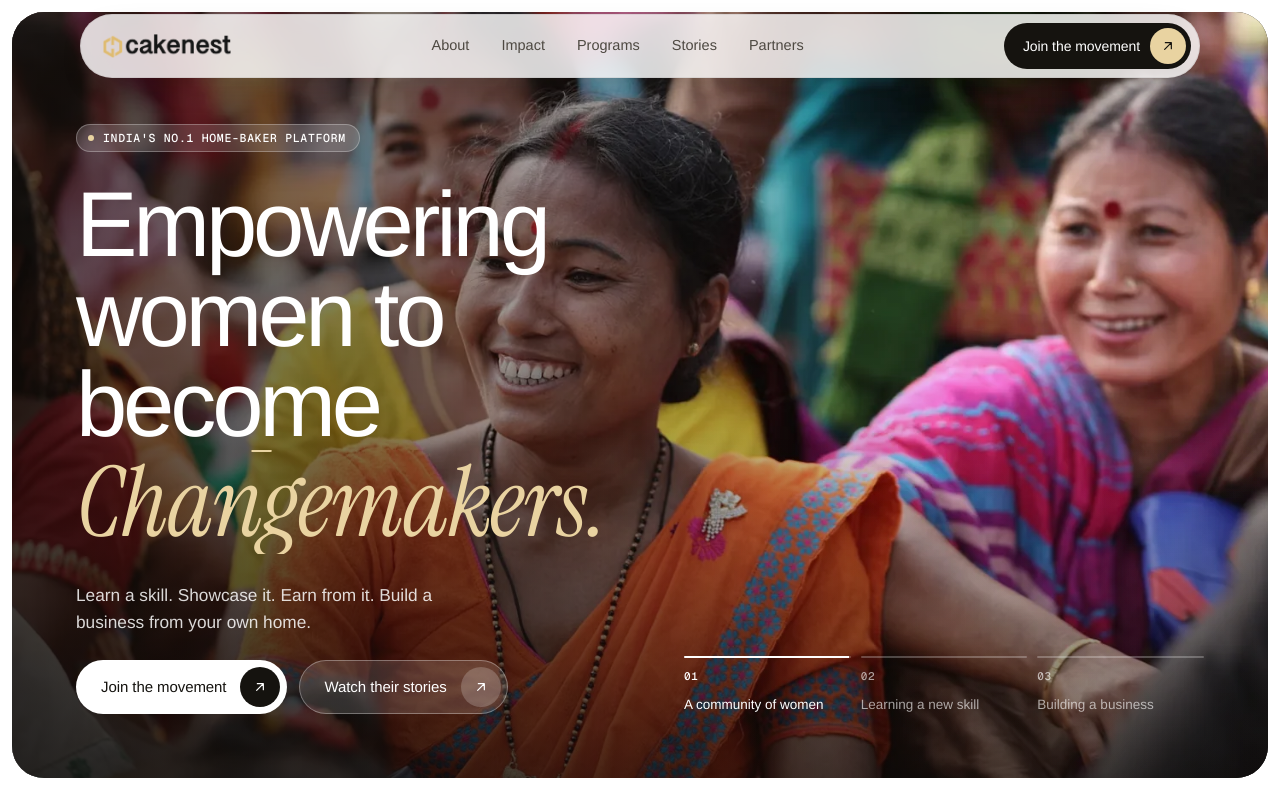
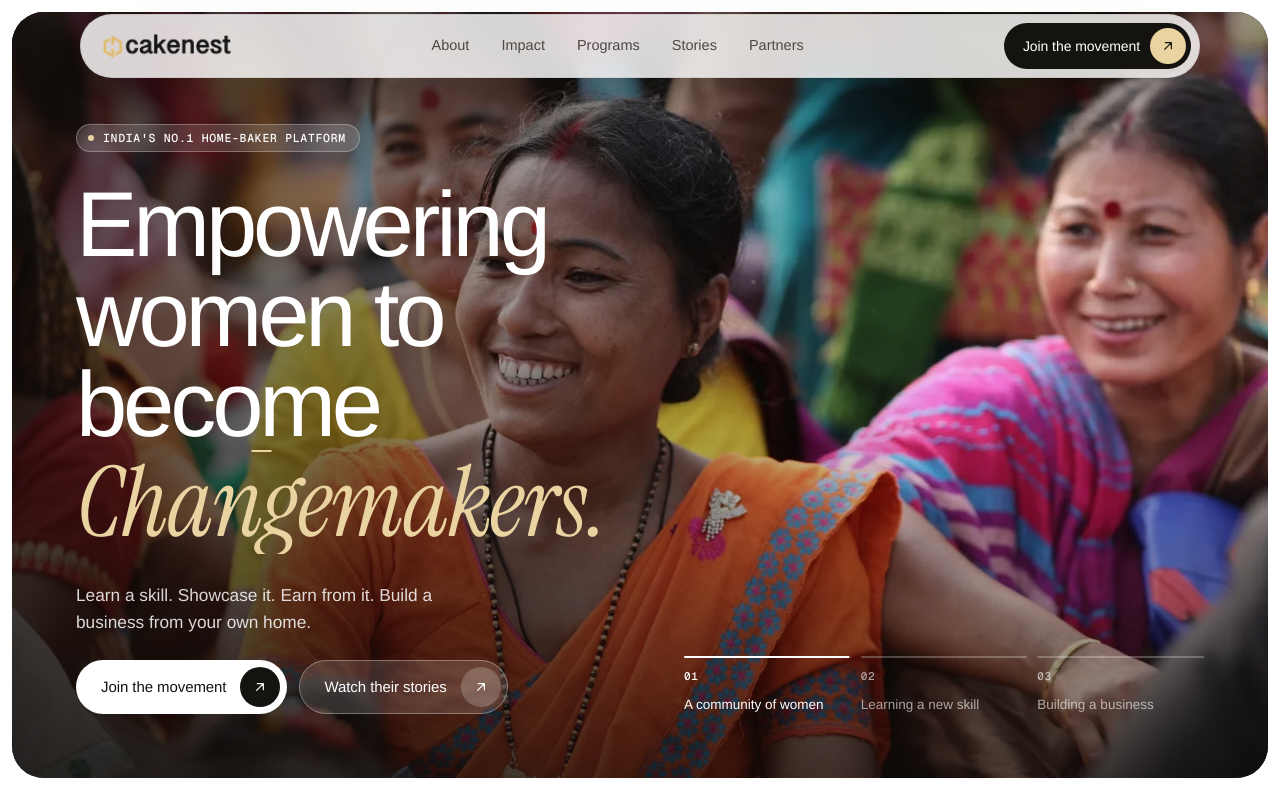
Before and after one commit to nitineuphoria/cakenest-main, a plain HTML site: page public/index.html in a window 1280 px wide. Shown: the top 800 px of the page. Drawn offline with nearby package versions, Linux system fonts and the light colour scheme; a web font is replaced by a local one.

Commit message:
Hero: add subtle top vignette so white pill nav sits beautifully over the image

```diff
--- a/public/index.html
+++ b/public/index.html
@@ -149,7 +149,7 @@
 .slide img{position:absolute; inset:0; width:100%; height:100%; object-fit:cover; transform:scale(1.12); transition:transform 9s linear}
 .slide.is-active img{transform:scale(1.02)}
 @media (prefers-reduced-motion: reduce){.slide img,.slide.is-active img{transform:none; transition:none}}
-.hero-frame::after{content:""; position:absolute; inset:0; z-index:2; pointer-events:none; background:linear-gradient(90deg, rgba(14,11,8,.72) 0%, rgba(14,11,8,.38) 45%, rgba(14,11,8,.05) 75%), linear-gradient(0deg, rgba(14,11,8,.62) 0%, rgba(14,11,8,0) 46%)}
+.hero-frame::after{content:""; position:absolute; inset:0; z-index:2; pointer-events:none; background:linear-gradient(90deg, rgba(14,11,8,.72) 0%, rgba(14,11,8,.38) 45%, rgba(14,11,8,.05) 75%), linear-gradient(0deg, rgba(14,11,8,.62) 0%, rgba(14,11,8,0) 46%), linear-gradient(180deg, rgba(14,11,8,.42) 0%, rgba(14,11,8,0) 22%)}
 .hero-content{position:relative; z-index:3; padding:clamp(104px,14vh,150px) clamp(24px,5vw,72px) clamp(28px,5vw,64px); display:grid; gap:28px; color:#fff}
 .hero-content .display{max-width:12.5ch}
 .hero-sub{font-size:clamp(16px,1.35vw,19px); line-height:1.55; color:rgba(255,255,255,.84); max-width:44ch}
--- a/src/site.css
+++ b/src/site.css
@@ -124,7 +124,7 @@
 .slide img{position:absolute; inset:0; width:100%; height:100%; object-fit:cover; transform:scale(1.12); transition:transform 9s linear}
 .slide.is-active img{transform:scale(1.02)}
 @media (prefers-reduced-motion: reduce){.slide img,.slide.is-active img{transform:none; transition:none}}
-.hero-frame::after{content:""; position:absolute; inset:0; z-index:2; pointer-events:none; background:linear-gradient(90deg, rgba(14,11,8,.72) 0%, rgba(14,11,8,.38) 45%, rgba(14,11,8,.05) 75%), linear-gradient(0deg, rgba(14,11,8,.62) 0%, rgba(14,11,8,0) 46%)}
+.hero-frame::after{content:""; position:absolute; inset:0; z-index:2; pointer-events:none; background:linear-gradient(90deg, rgba(14,11,8,.72) 0%, rgba(14,11,8,.38) 45%, rgba(14,11,8,.05) 75%), linear-gradient(0deg, rgba(14,11,8,.62) 0%, rgba(14,11,8,0) 46%), linear-gradient(180deg, rgba(14,11,8,.42) 0%, rgba(14,11,8,0) 22%)}
 .hero-content{position:relative; z-index:3; padding:clamp(104px,14vh,150px) clamp(24px,5vw,72px) clamp(28px,5vw,64px); display:grid; gap:28px; color:#fff}
 .hero-content .display{max-width:12.5ch}
 .hero-sub{font-size:clamp(16px,1.35vw,19px); line-height:1.55; color:rgba(255,255,255,.84); max-width:44ch}
```
Also changed, not shown: public/404.html (+1 -1 lines), public/about.html (+1 -1 lines), public/impact.html (+1 -1 lines), public/join.html (+1 -1 lines), public/partner.html (+1 -1 lines), public/programs.html (+1 -1 lines), public/stories.html (+1 -1 lines).
